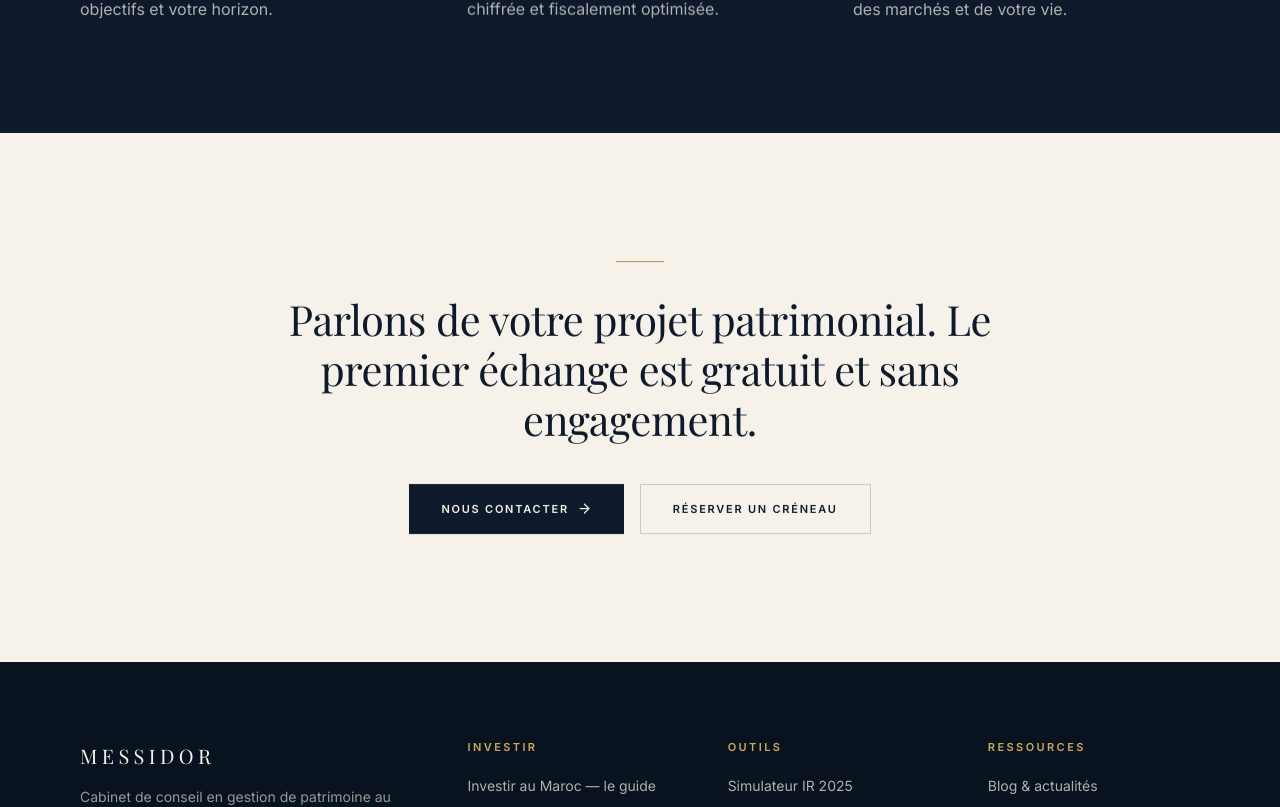
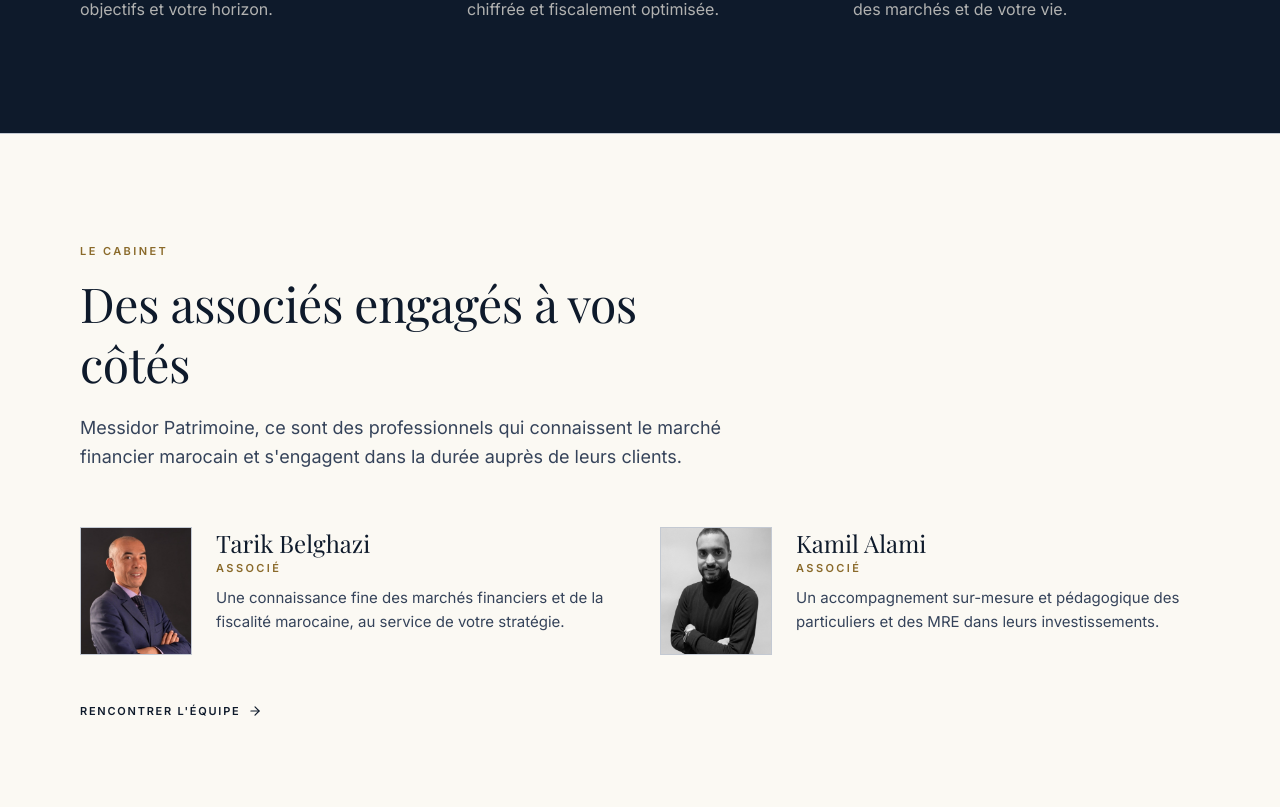
Before and after one commit to kamkam32/messidor, a Next.js app: page / in a window 1280 px wide. Shown: the part 2413-3220 px from the top of the page. Built offline with nearby package versions, Linux system fonts and the light colour scheme; no server answers; the database is empty.

Commit message:
feat: section fondateurs (Tarik & Kamil) de retour sur la home + lien /equipe
Co-Authored-By: Claude Opus 4.8 (1M context) <noreply@anthropic.com>

```diff
--- a/src/app/page.tsx
+++ b/src/app/page.tsx
@@ -1,5 +1,6 @@
 import type { Metadata } from "next";
 import Link from "next/link";
+import Image from "next/image";
 import { ArrowRight, LineChart, Landmark, ShieldCheck, Coins } from "lucide-react";
 import { ButtonLink } from "@/components/ui/Button";
 import { Reveal } from "@/components/site/Reveal";
@@ -47,6 +48,21 @@ const STEPS = [
   { n: "01", title: "Bilan", text: "Nous cartographions votre patrimoine, vos objectifs et votre horizon." },
   { n: "02", title: "Stratégie", text: "Nous concevons une allocation claire, chiffrée et fiscalement optimisée." },
   { n: "03", title: "Suivi", text: "Nous pilotons dans la durée et ajustons au fil des marchés et de votre vie." },
+];
+
+const FOUNDERS = [
+  {
+    name: "Tarik Belghazi",
+    role: "Associé",
+    photo: "/images/tarik.jpg",
+    text: "Une connaissance fine des marchés financiers et de la fiscalité marocaine, au service de votre stratégie.",
+  },
+  {
+    name: "Kamil Alami",
+    role: "Associé",
+    photo: "/images/kamil.jpg",
+    text: "Un accompagnement sur-mesure et pédagogique des particuliers et des MRE dans leurs investissements.",
+  },
 ];
 
 export default async function HomePage() {
@@ -176,6 +192,54 @@ export default async function HomePage() {
         </div>
       </section>
 
+      {/* FONDATEURS */}
+      <section className="border-t border-slate/40 bg-cream-light">
+        <div className="shell py-20 md:py-28">
+          <Reveal>
+            <p className="eyebrow text-gold-deep">Le cabinet</p>
+            <h2 className="mt-4 max-w-2xl font-display text-3xl leading-tight tracking-[-0.01em] text-navy md:text-5xl">
+              Des associés engagés à vos côtés
+            </h2>
+            <p className="mt-5 max-w-2xl text-lg leading-relaxed text-navy-soft">
+              Messidor Patrimoine, ce sont des professionnels qui connaissent le marché
+              financier marocain et s&apos;engagent dans la durée auprès de leurs clients.
+            </p>
+          </Reveal>
+
+          <div className="mt-14 grid gap-10 sm:grid-cols-2">
+            {FOUNDERS.map((f, i) => (
+              <Reveal key={f.name} delay={(i % 2) * 0.08}>
+                <div className="flex items-start gap-6">
+                  <div className="relative h-28 w-24 shrink-0 overflow-hidden border border-slate/50 bg-cream sm:h-32 sm:w-28">
+                    <Image
+                      src={f.photo}
+                      alt={`${f.name}, ${f.role} de Messidor Patrimoine`}
+                      fill
+                      sizes="112px"
+                      className="object-cover"
+                    />
+                  </div>
+                  <div>
+                    <h3 className="font-display text-2xl text-navy">{f.name}</h3>
+                    <p className="mt-1 eyebrow text-gold-deep">{f.role}</p>
+                    <p className="mt-3 text-[15px] leading-relaxed text-navy-soft">{f.text}</p>
+                  </div>
+                </div>
+              </Reveal>
+            ))}
+          </div>
+
+          <Reveal delay={0.1}>
+            <Link
+              href="/equipe"
+              className="mt-12 inline-flex items-center gap-2 text-[11px] font-semibold uppercase tracking-[0.16em] text-navy transition-transform hover:translate-x-1"
+            >
+              Rencontrer l&apos;équipe <ArrowRight size={14} />
+            </Link>
+          </Reveal>
+        </div>
+      </section>
+
       {/* CTA FINAL */}
       <section className="shell py-24 text-center md:py-32">
         <Reveal>
```
